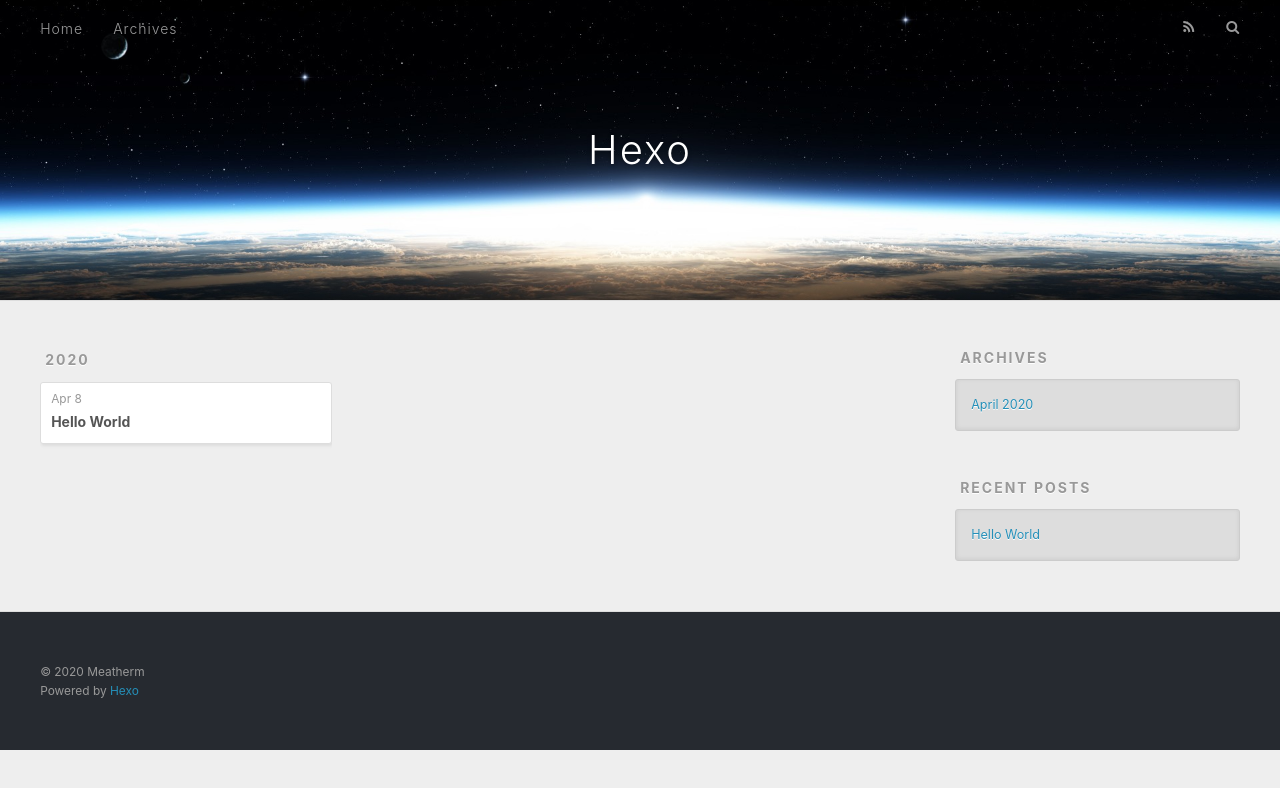
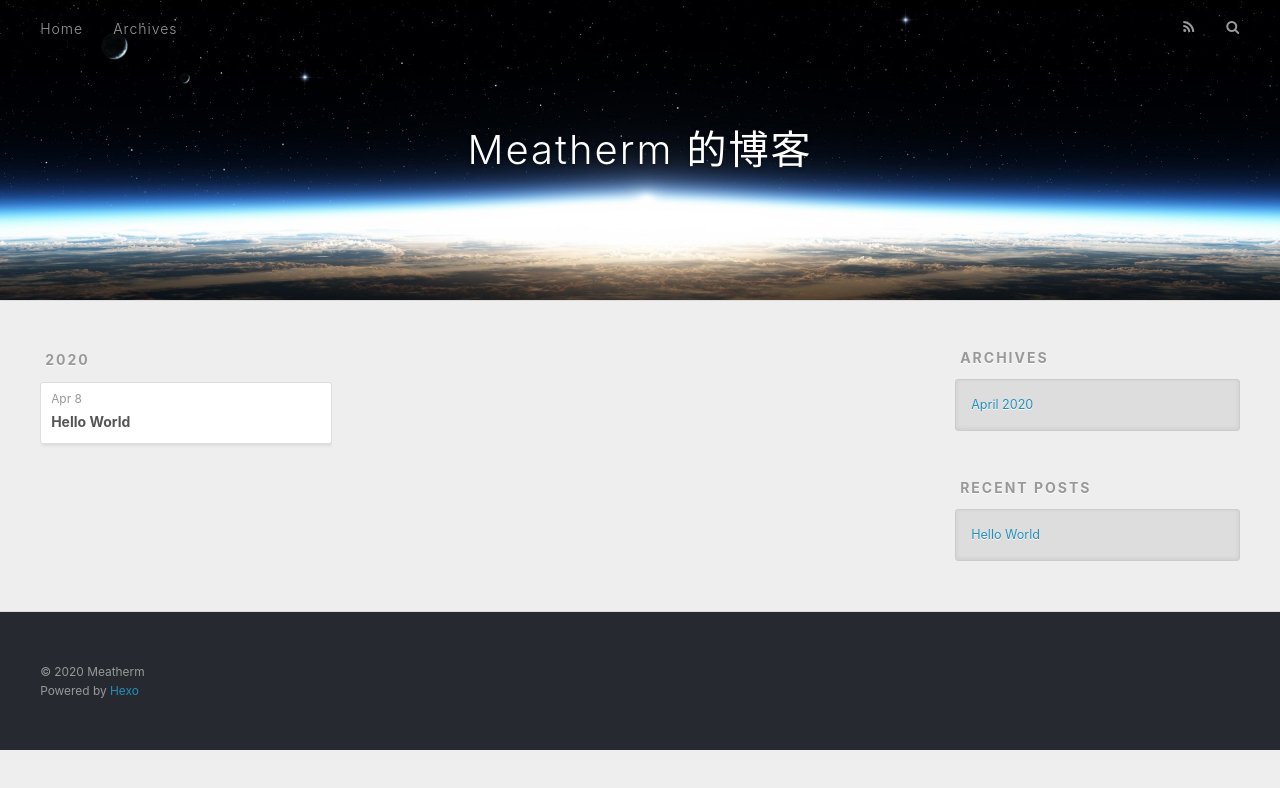
Before and after one commit to meatherm/meatherm.github.io, a plain HTML site: page archives/2020/04/index.html in a window 1280 px wide. Drawn offline with nearby package versions, Linux system fonts and the light colour scheme.

Commit message:
Site updated: 2020-04-08 14:08:55

```diff
--- a/archives/2020/04/index.html
+++ b/archives/2020/04/index.html
@@ -5,17 +5,17 @@
 
 
 
-  <title>Archives: 2020/4 | Hexo</title>
+  <title>Archives: 2020/4 | Meatherm 的博客</title>
   <meta name="viewport" content="width=device-width, initial-scale=1, maximum-scale=1">
   <meta property="og:type" content="website">
-<meta property="og:title" content="Hexo">
+<meta property="og:title" content="Meatherm 的博客">
 <meta property="og:url" content="https://meatherm.github.io/archives/2020/04/index.html">
-<meta property="og:site_name" content="Hexo">
+<meta property="og:site_name" content="Meatherm 的博客">
 <meta property="og:locale" content="en_US">
 <meta property="article:author" content="Meatherm">
 <meta name="twitter:card" content="summary">
 
-    <link rel="alternate" href="/atom.xml" title="Hexo" type="application/atom+xml">
+    <link rel="alternate" href="/atom.xml" title="Meatherm 的博客" type="application/atom+xml">
 
 
     <link rel="icon" href="/favicon.png">
@@ -36,7 +36,7 @@
   <div id="header-outer" class="outer">
     <div id="header-title" class="inner">
       <h1 id="logo-wrap">
-        <a href="/" id="logo">Hexo</a>
+        <a href="/" id="logo">Meatherm 的博客</a>
       </h1>
 
     </div>
```
Also changed, not shown: 2020/04/08/hello-world/index.html (+4 -4 lines), archives/2020/index.html (+5 -5 lines), archives/index.html (+5 -5 lines), index.html (+5 -5 lines).
